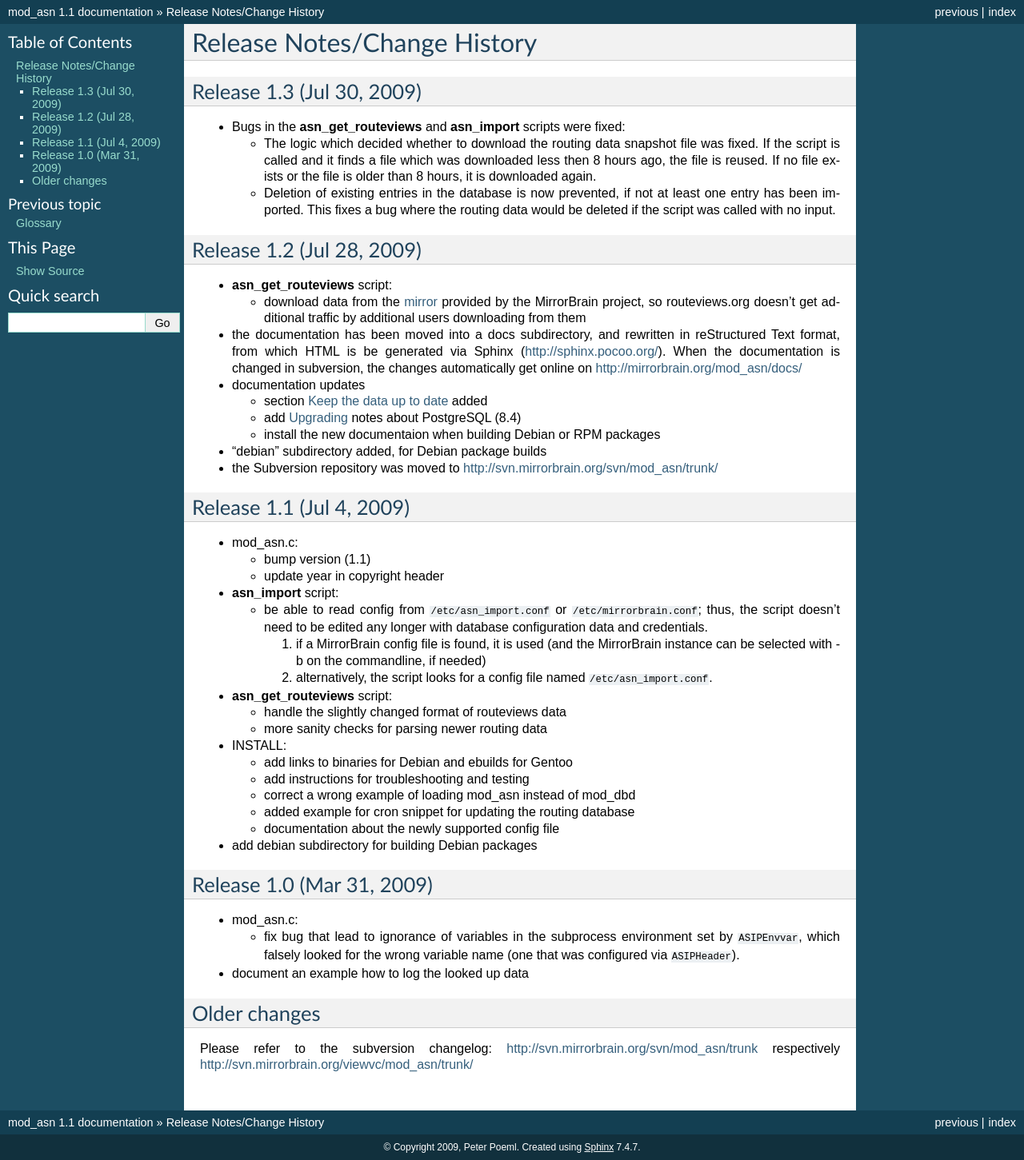
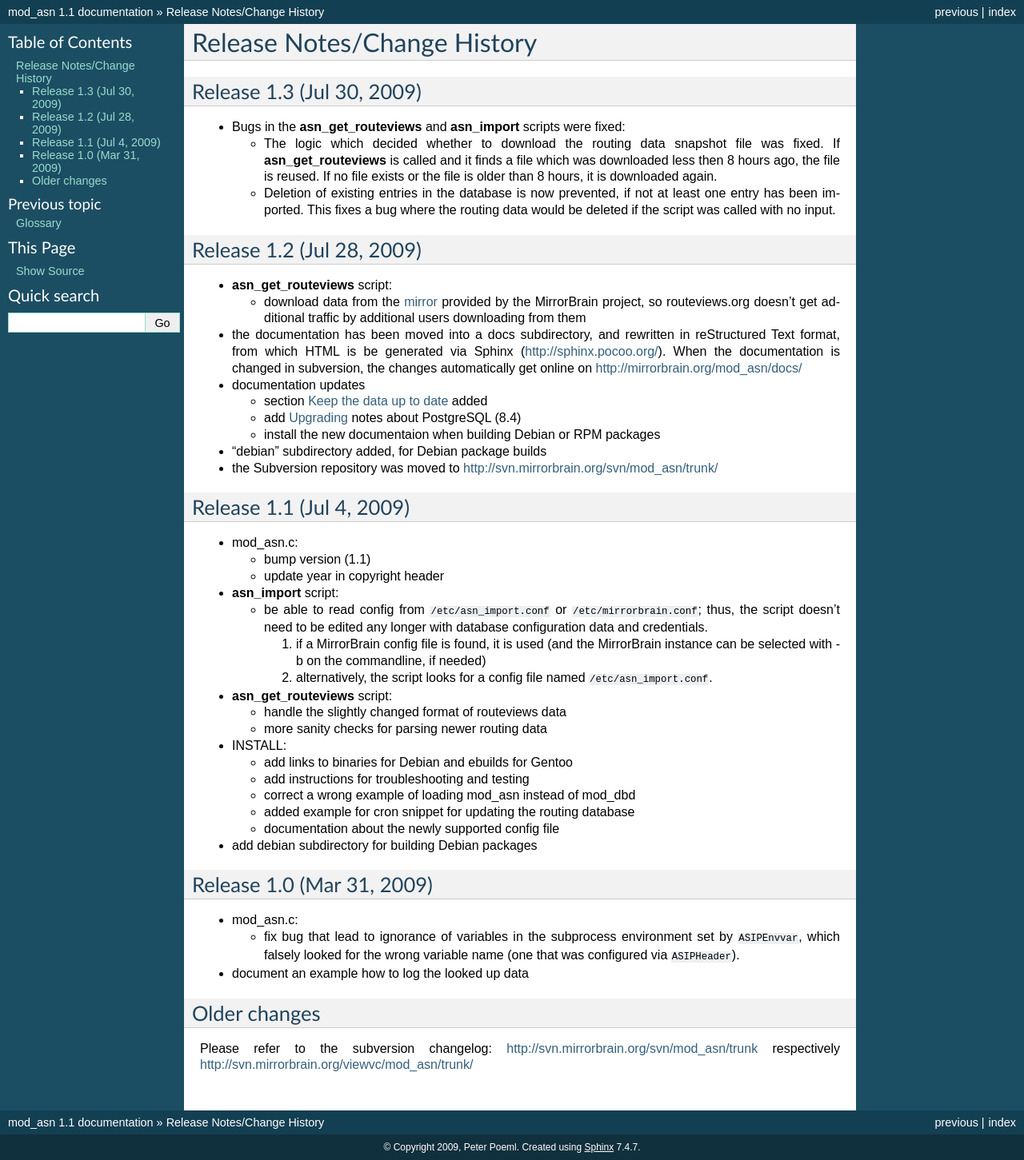
Before and after one commit to poempelfox/mod_asn-3, a Sphinx documentation site: the page built from docs/changes.rst, in a window 1280 px wide. Shown: the whole page at 80% size. Built offline with Sphinx 7.4.7, drawn with Linux system fonts in a browser that asks for light colours.

Commit message:
docs: fix release notes for 1.3 to make them clearer
git-svn-id: http://svn.mirrorbrain.org/svn/mod_asn/trunk@69 bdcdc15a-0b27-11de-bb6f-c1748f86b8b8

```diff
--- a/docs/changes.rst
+++ b/docs/changes.rst
@@ -8,9 +8,9 @@ Release 1.3 (Jul 30, 2009)
 * Bugs in the :program:`asn_get_routeviews` and :program:`asn_import` scripts were fixed:
 
   - The logic which decided whether to download the routing data snapshot file
-    was fixed.  If the script is called and it finds a file which was
-    downloaded less then 8 hours ago, the file is reused. If no file exists or
-    the file is older than 8 hours, it is downloaded again.
+    was fixed.  If :program:`asn_get_routeviews` is called and it finds a file
+    which was downloaded less then 8 hours ago, the file is reused. If no file
+    exists or the file is older than 8 hours, it is downloaded again.
 
   - Deletion of existing entries in the database is now prevented, if not at
     least one entry has been imported. This fixes a bug where the routing data
```
